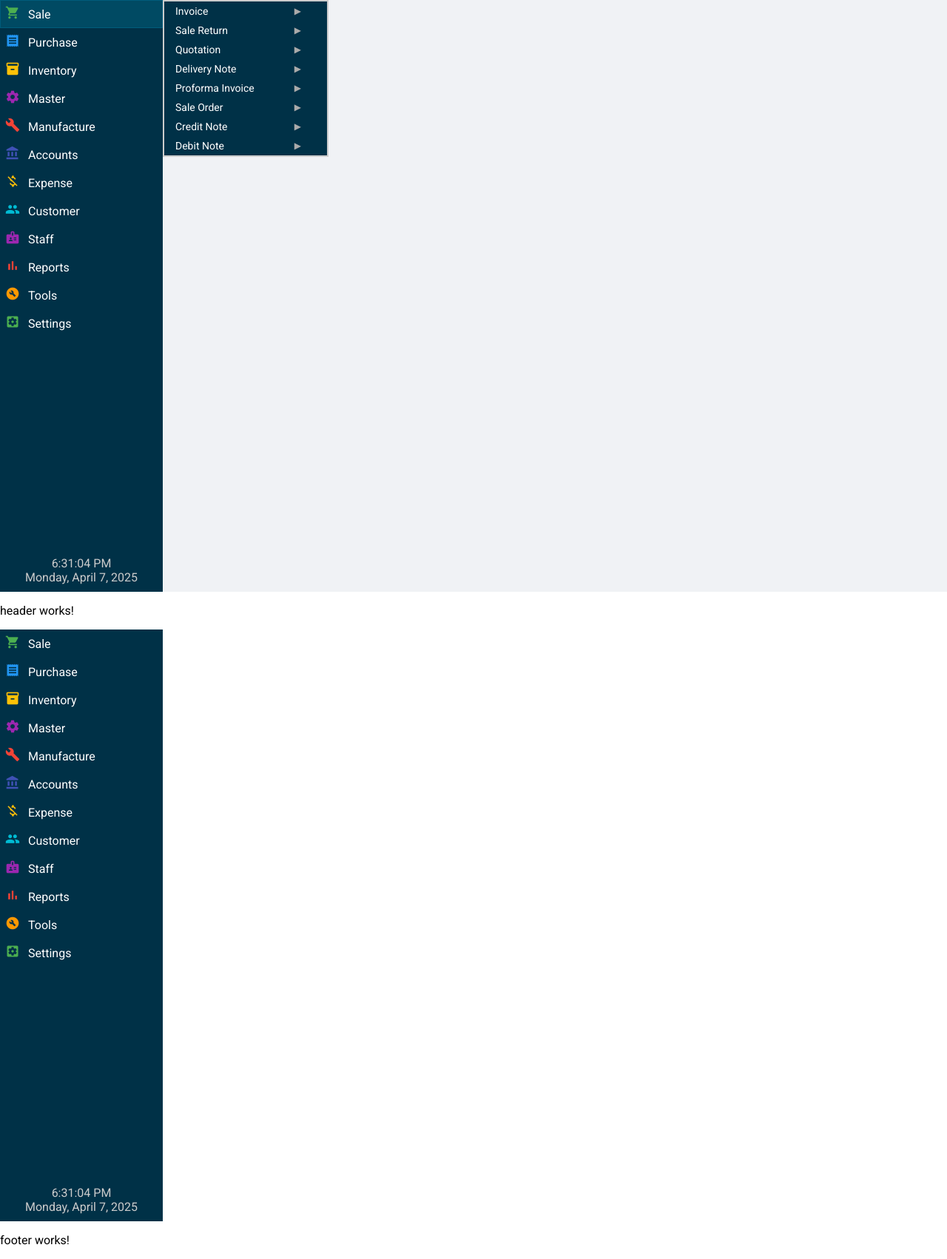
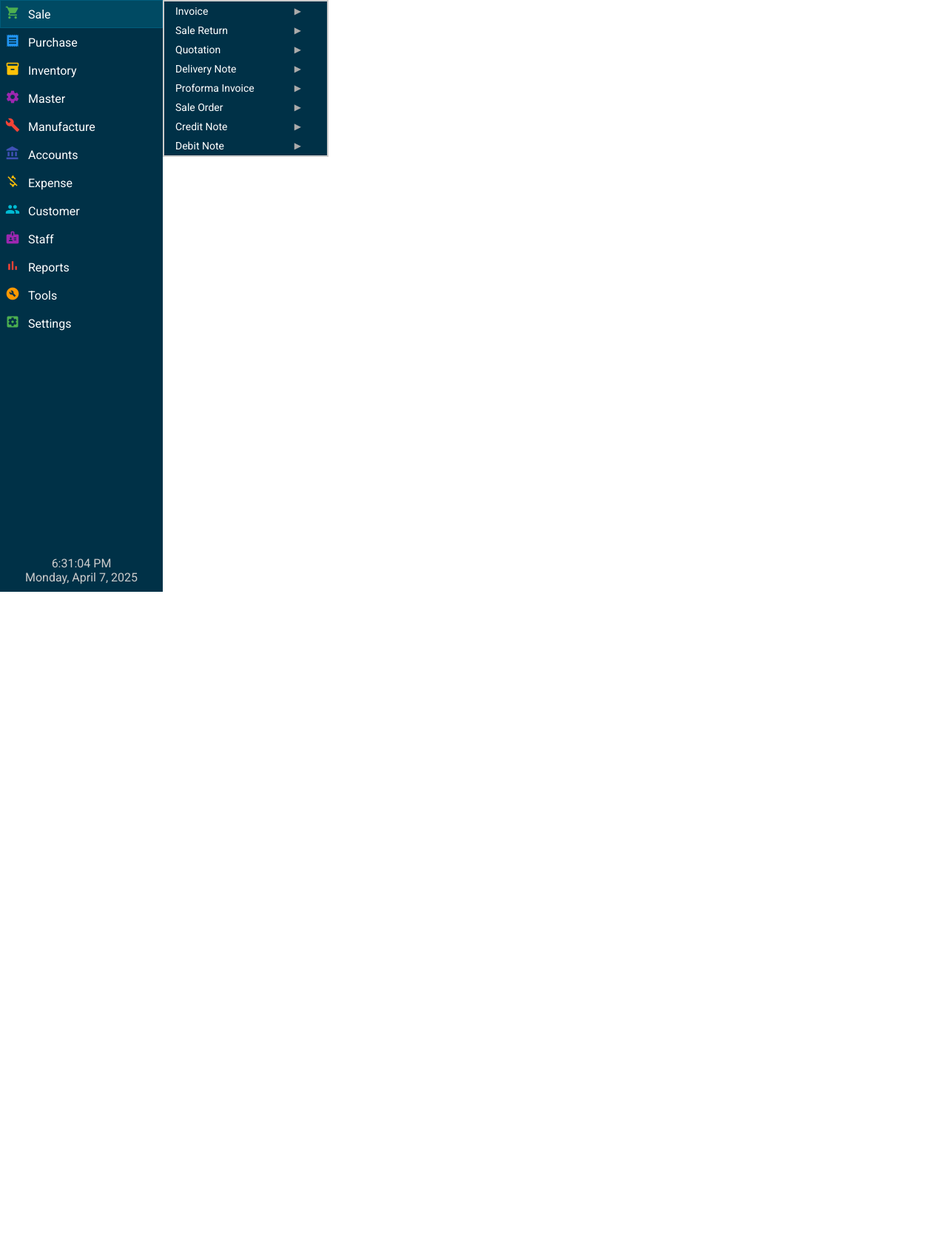
Before and after one commit to provigotechnologies/provigo.erp.ui, an Angular app: page / in a window 1280 px wide. Shown: the whole page at 74% size. After the commit the page ends 800 px from the top, so only its background shows below. Built offline with nearby package versions, Linux system fonts and the light colour scheme.

Commit message:
route mapped for sales menu

```diff
--- a/package.json
+++ b/package.json
@@ -11,10 +11,12 @@
   },
   "private": true,
   "dependencies": {
+    "@angular/cdk": "^19.2.8",
     "@angular/common": "^19.2.0",
     "@angular/compiler": "^19.2.0",
     "@angular/core": "^19.2.0",
     "@angular/forms": "^19.2.0",
+    "@angular/material": "^19.2.8",
     "@angular/platform-browser": "^19.2.0",
     "@angular/platform-browser-dynamic": "^19.2.0",
     "@angular/platform-server": "^19.2.0",
--- a/src/app/app.component.html
+++ b/src/app/app.component.html
@@ -1,3 +1,2 @@
 <!-- app.component.html -->
-<app-sidebar></app-sidebar>
 <router-outlet></router-outlet>
--- a/src/app/app.component.ts
+++ b/src/app/app.component.ts
@@ -1,10 +1,10 @@
 import { Component } from '@angular/core';
 import { RouterOutlet } from '@angular/router';
-import { SidebarComponent } from './layout/sidebar/sidebar.component';
+//import { SidebarComponent } from './layout/sidebar/sidebar.component';
 
 @Component({
   selector: 'app-root',
-  imports: [RouterOutlet, SidebarComponent],
+  imports: [RouterOutlet],
   templateUrl: './app.component.html',
   styleUrl: './app.component.css'
 })
--- a/src/app/layout/shell/shell.component.html
+++ b/src/app/layout/shell/shell.component.html
@@ -1,5 +1,5 @@
 <div class="layout-container">
-    <app-header></app-header>
+    <!-- <app-header></app-header> -->
 
     <div class="layout-body">
       <app-sidebar></app-sidebar>
@@ -9,5 +9,5 @@
       </main>
     </div>
 
-    <app-footer></app-footer>
+    <!-- <app-footer></app-footer> -->
   </div>
--- a/src/app/layout/sidebar/sidebar.component.html
+++ b/src/app/layout/sidebar/sidebar.component.html
@@ -13,8 +13,8 @@
           <li class="has-submenu">
             <a href="#">Invoice</a>
             <ul class="nested-submenu">
-              <li><a href="#">New Invoice</a></li>
-              <li><a href="#">Manage Invoices</a></li>
+              <li><a [routerLink]="['/sales']">New Invoice</a></li>
+              <li><a [routerLink]="['/sales']">Manage Invoices</a></li>
             </ul>
           </li>
 
```
Also changed, not shown: 1 other file (tests, documents, lock files or other folders).
